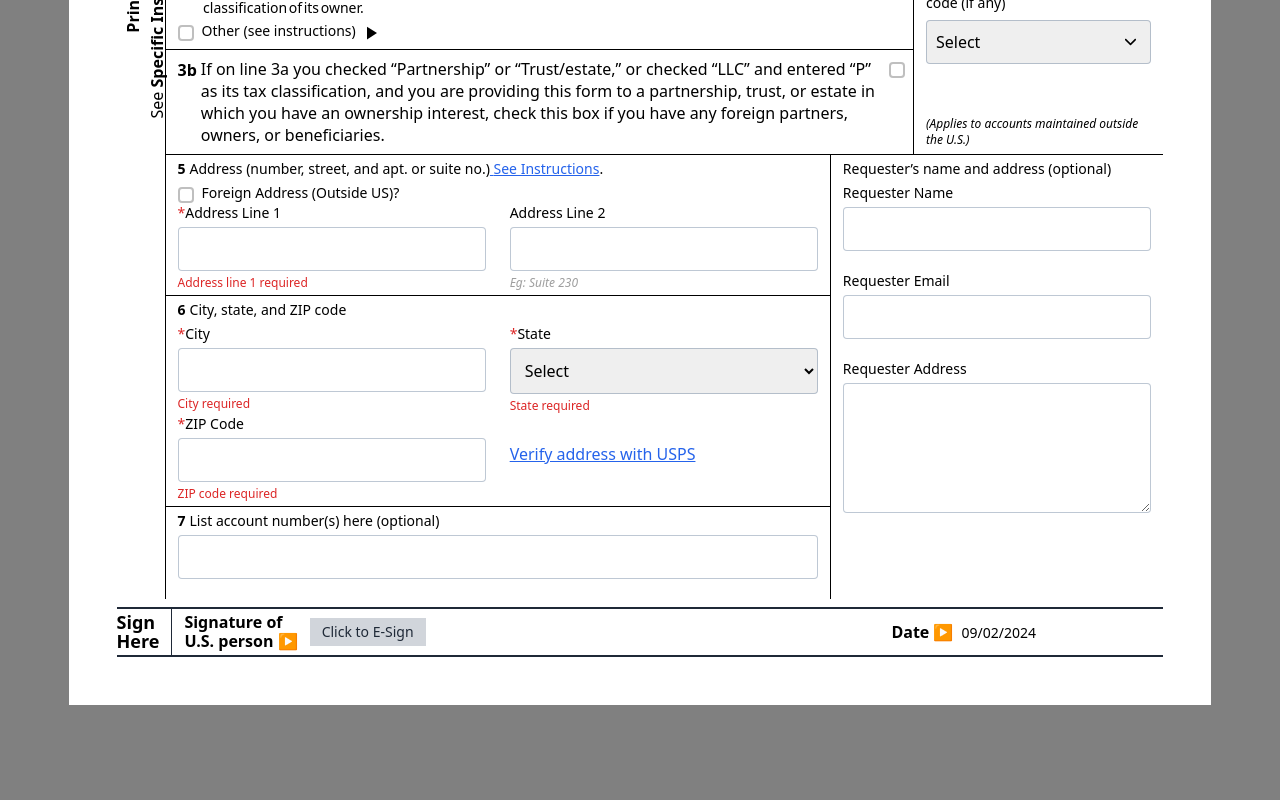
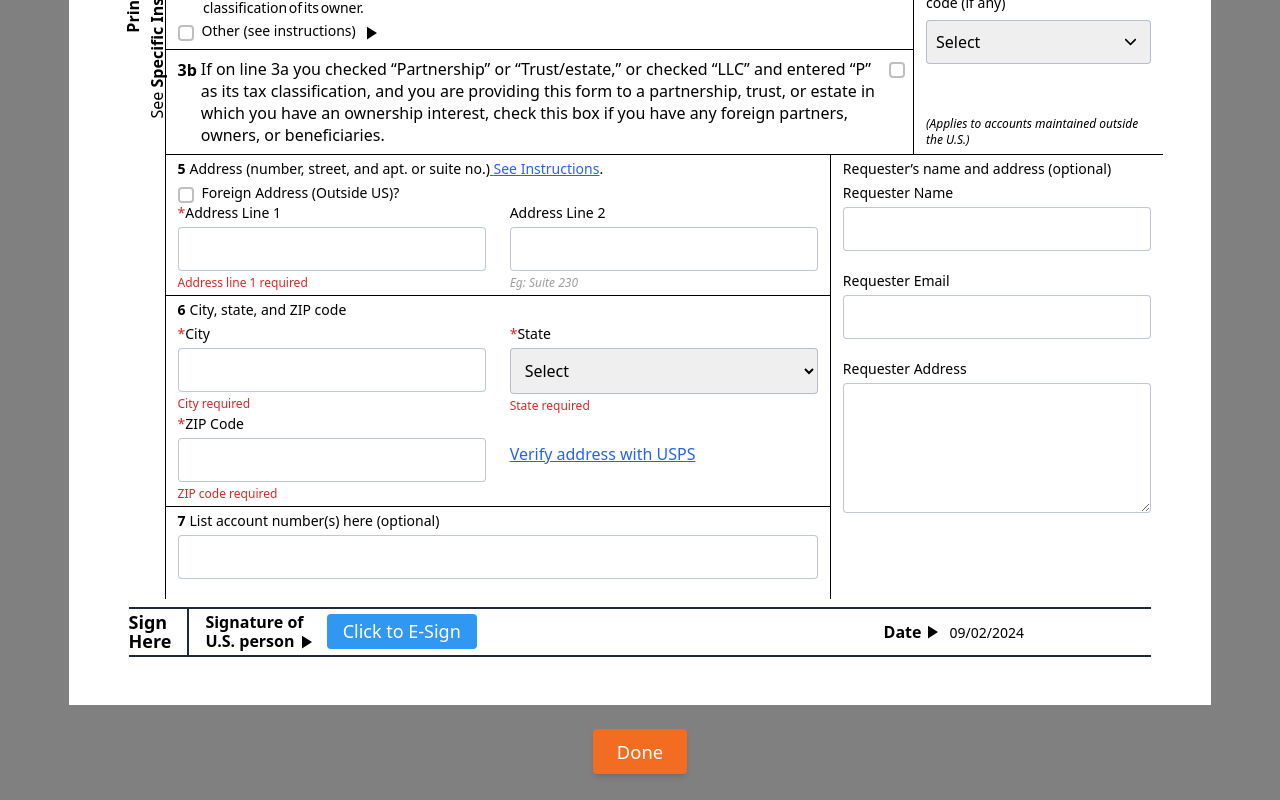
Before and after one commit to vikramkumartejani/taxbandits, a Next.js app: page / in a window 1280 px wide. Shown: the part 656-1456 px from the top of the page. Before the commit the page ends 1373 px from the top, so only its background shows below. Built offline with nearby package versions, Linux system fonts and the light colour scheme.

Commit message:
added sign here and done button

```diff
--- a/app/components/SIgnHere.tsx
+++ b/app/components/SIgnHere.tsx
@@ -1,26 +1,27 @@
 import React from "react";
+import { IoMdPlay } from "react-icons/io";
 
 const SIgnHere = () => {
   return (
-    <div className="col-span-12 mt-2">
+    <div className="col-span-12 mt-2 font-HelveticaNeue px-[12px]">
       <div className="border border-2 border-gray-800 border-l-0 border-r-0 flex items-center justify-between">
         <div className="flex items-center">
           <div
-            className="text-lg font-bold pr-3 w-auto leading-[19px] py-1"
+            className="text-[18px] font-bold font-HelveticaNeue pr-[16px] w-auto leading-[19px] py-1"
             id="scrollToBottom"
           >
             Sign
             <br />
             Here
           </div>
-          <div className="pl-3 font-bold leading-[19px] text-nowrap border-l border-gray-800 py-1">
+          <div className="pl-[16px] font-bold leading-[19px] text-nowrap border-l-2 border-gray-800 py-1">
             Signature of
             <br />
-            U.S. person ▶
+            U.S. person <IoMdPlay className="inline-block" />
           </div>
           <div className="pl-3 w-full md:w-1/2 mr-2 xl:mr-0">
             <button
-              className="bg-gray-300 text-gray-800 px-3 py-1 text-sm font-medium ms-auto"
+              className="bg-[#3097f3] text-white rounded px-[16px] py-1  text-[18px] font-[500] ms-auto"
               data-bs-toggle="modal"
               data-bs-target="#newesign"
               id="esignfocus"
@@ -34,11 +35,14 @@ const SIgnHere = () => {
           </div>
         </div>
         <div className="md:flex items-center">
-          <b>Date ▶</b>
+          <b className="flex items-center">
+            Date
+            <IoMdPlay className="mt-[1px] ms-1" />
+          </b>
           <div className="ml-auto">
             <input
               type="text"
-              className="border-0 bg-white pl-2 text-sm"
+              className="border-0 bg-white text-[16.1px] pl-2 text-sm"
               id="floatingInput"
               placeholder="name"
               disabled
--- a/app/page.tsx
+++ b/app/page.tsx
@@ -4,12 +4,17 @@ import SIgnHere from "./components/SIgnHere";
 
 export default function Home() {
   return (
-    <div className="min-w-full p-3 md:block hidden">
+    <div className="min-w-full p-3 md:block hidden pb-[26px]">
       <div className="container-box w-full bg-white mt-12 p-[0.5rem] lg:p-[3rem] pb-4">
         <Header />
         <FormSection />
         <SIgnHere />
       </div>
+      <div className="text-center mt-[1.5rem] font-HelveticaNeue">
+        <a className="rounded text-[1.15rem] text-white bg-[#f26d21] px-4 py- w-[93.4px] h-[45.2px] flex items-center justify-center font-[500] shadow-md mx-auto inline-block">
+          Done
+        </a>
+      </div>
     </div>
   );
 }
```
